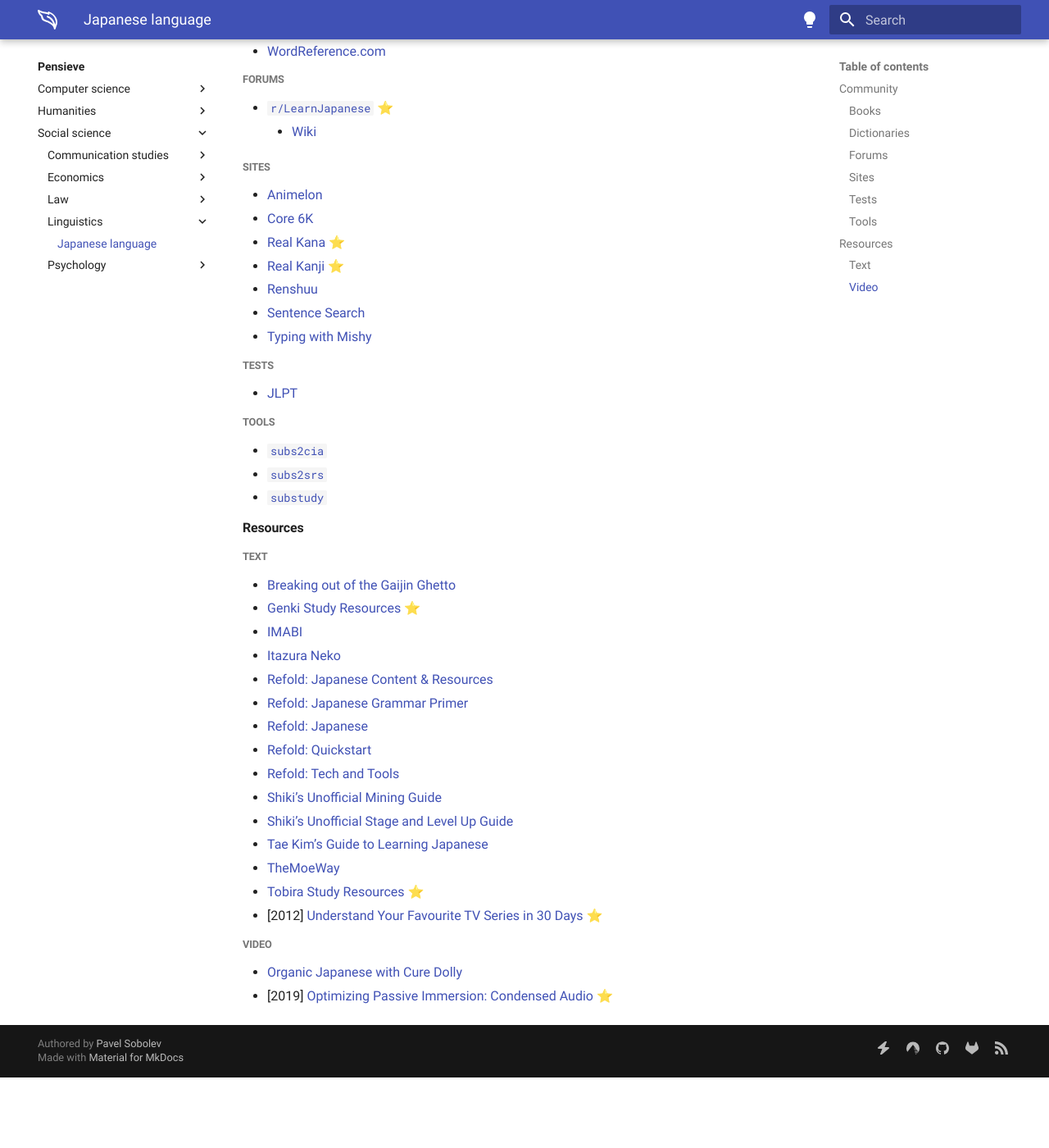
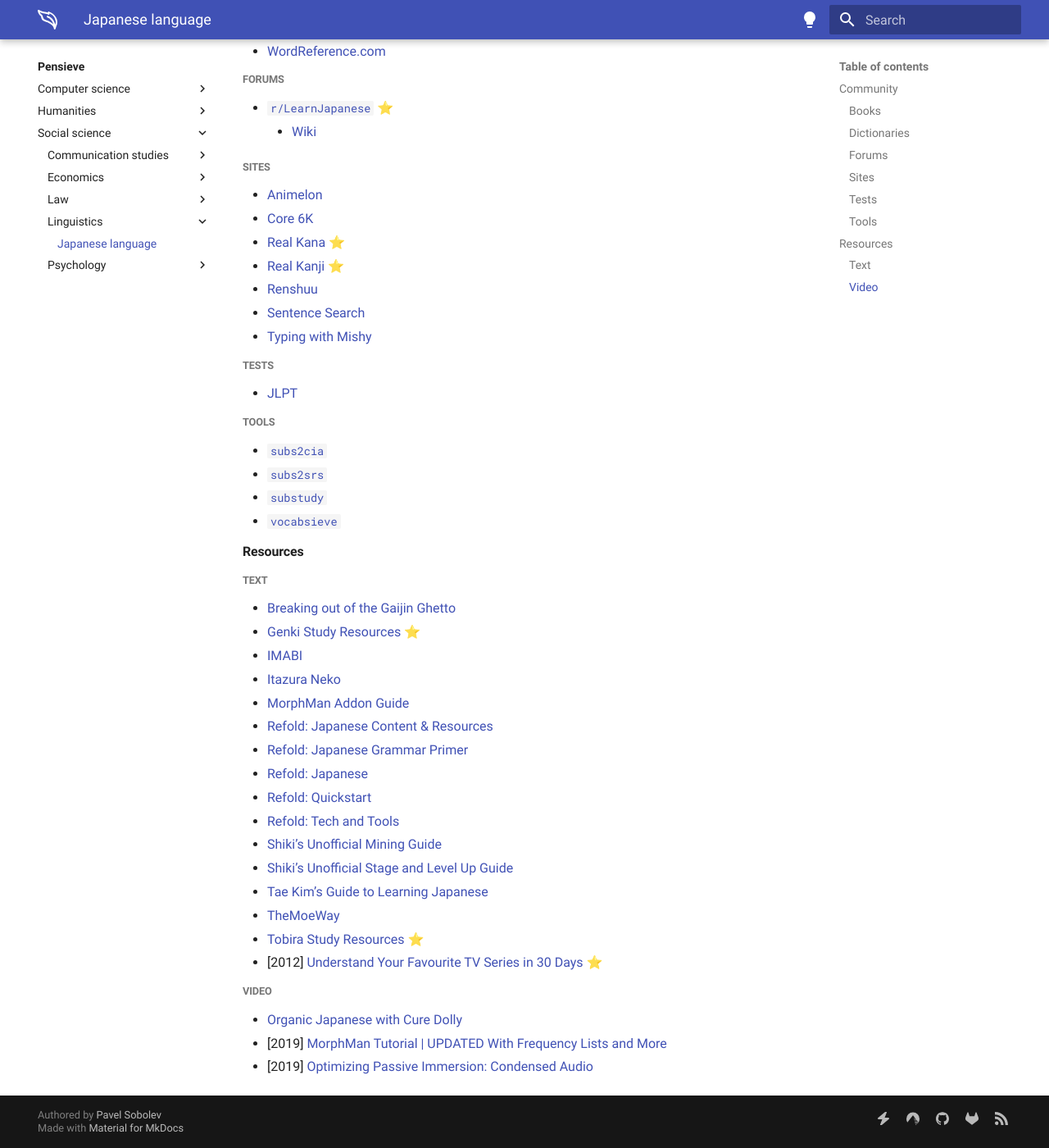
Before and after one commit to paveloom/paveloom.dev, an MkDocs documentation site: the page built from content/pensieve/japanese-language.md, in a window 1280 px wide and 1400 px high, scrolled down 573 px. Shown: the whole window at 82% size. Built offline with MkDocs 1.6.1 and Material for MkDocs 9.7.7, drawn with Linux system fonts in a browser that asks for light colours; before the commit the page ends 1887 px from its top, so only the background shows below that.

Commit message:
Pensieve: update the Japanese language page.

```diff
--- a/content/pensieve/japanese-language.md
+++ b/content/pensieve/japanese-language.md
@@ -37,6 +37,7 @@
 - [`subs2cia`](https://github.com/dxing97/subs2cia)
 - [`subs2srs`](https://sourceforge.net/projects/subs2srs)
 - [`substudy`](http://www.randomhacks.net/substudy)
+- [`vocabsieve`](https://github.com/FreeLanguageTools/vocabsieve)
 
 #### Resources
 
@@ -45,6 +46,7 @@
 - [Genki Study Resources](https://sethclydesdale.github.io/genki-study-resources/lessons-3rd) ⭐
 - [IMABI](https://imabi.org)
 - [Itazura Neko](https://kenrick95.github.io/itazuraneko)
+- [MorphMan Addon Guide](https://web.archive.org/web/20201220134610/https://massimmersionapproach.com/table-of-contents/anki/morphman)
 - [Refold: Japanese Content & Resources](https://refold.link/Japanese_resources)
 - [Refold: Japanese Grammar Primer](https://refold.link/JP_Grammar)
 - [Refold: Japanese](https://refold.link/Japanese)
@@ -59,4 +61,5 @@
 
 ##### Video
 - [Organic Japanese with Cure Dolly](https://www.youtube.com/@organicjapanesewithcuredol49)
-- [2019] [Optimizing Passive Immersion: Condensed Audio](https://www.youtube.com/watch?v=QOLTeO-uCYU) ⭐
+- [2019] [MorphMan Tutorial | UPDATED With Frequency Lists and More](https://www.youtube.com/watch?v=h2xYKx76-9s)
+- [2019] [Optimizing Passive Immersion: Condensed Audio](https://www.youtube.com/watch?v=QOLTeO-uCYU)
```
